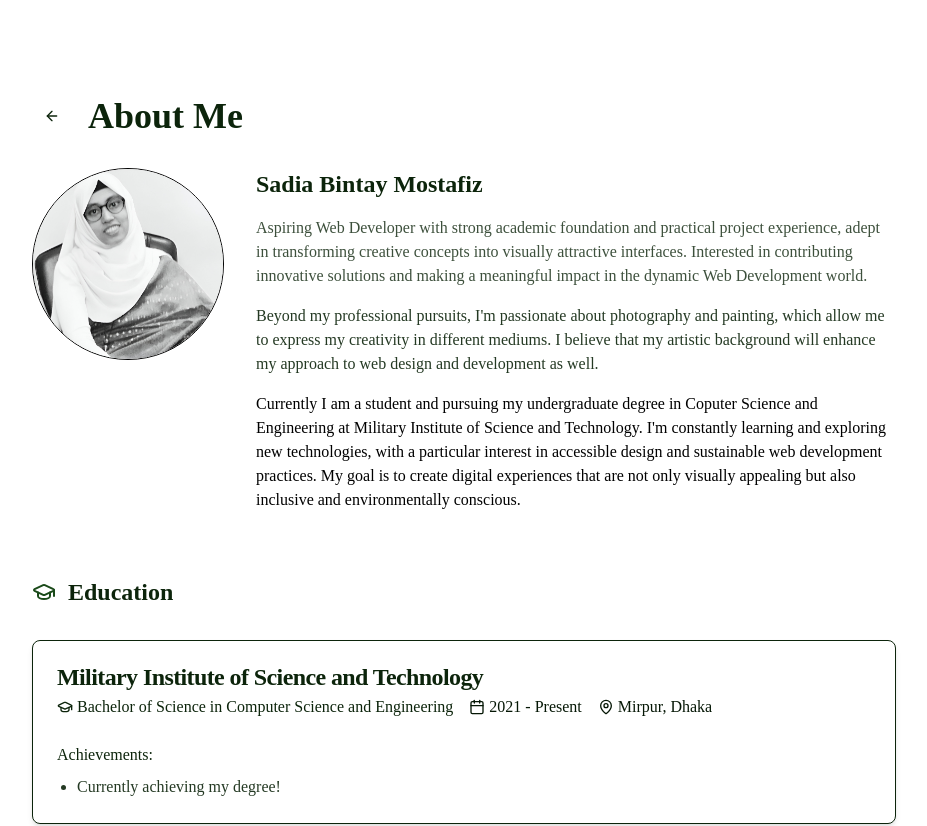
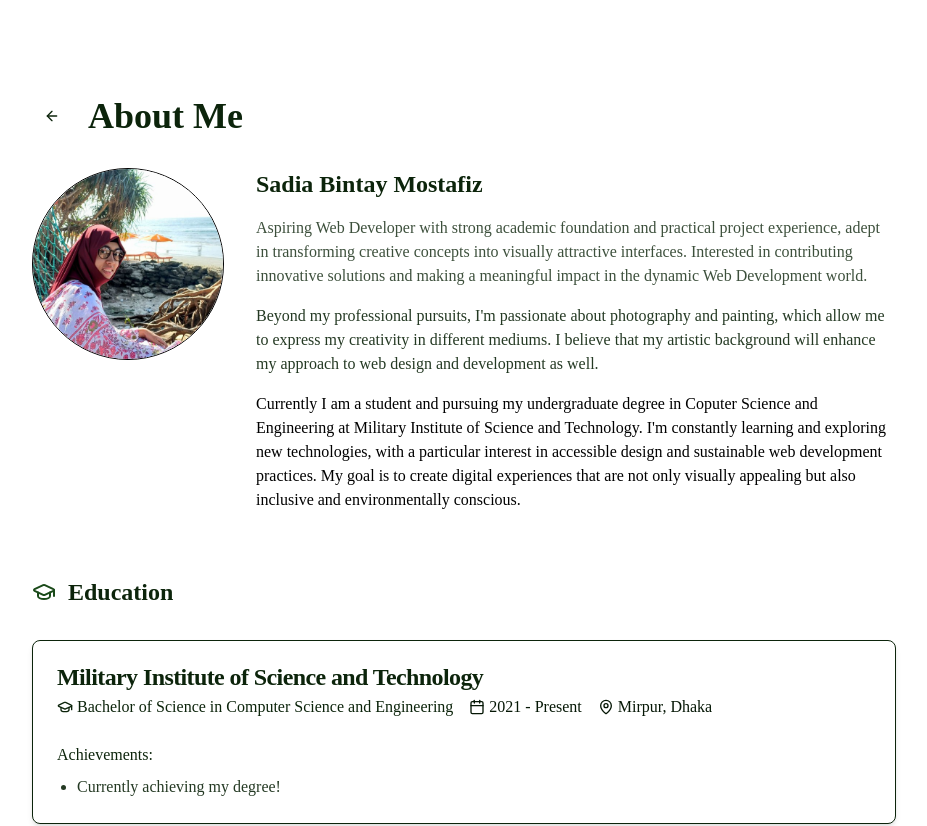
Before and after one commit to sadia-shitol/My_Portfolio, a Next.js app: page /AboutMe in a window 1280 px wide. Shown: the top 826 px of the page, without its empty margins (176-1103 px from the left). Built offline with nearby package versions, Linux system fonts and the light colour scheme.

Commit message:
edited profile

```diff
--- a/app/AboutMe/page.tsx
+++ b/app/AboutMe/page.tsx
@@ -51,7 +51,7 @@ export default function AboutPage() {
         <section className="mb-16">
           <div className="flex flex-col md:flex-row gap-8 items-center md:items-start">
             <div className="w-48 h-48 relative rounded-full overflow-hidden border-[0.02px] border-black flex-shrink-0">
-            <Image  src="/images/portfolio.jpg"  alt="Sadia Bintay Mostafiz"
+            <Image  src="/images/shitol.jpg"  alt="Sadia Bintay Mostafiz"
             fill
             className="object-cover"
             priority/>
```
Also changed, not shown: public/images/portfolio.jpg (deleted), public/images/shitol.jpg (added).
